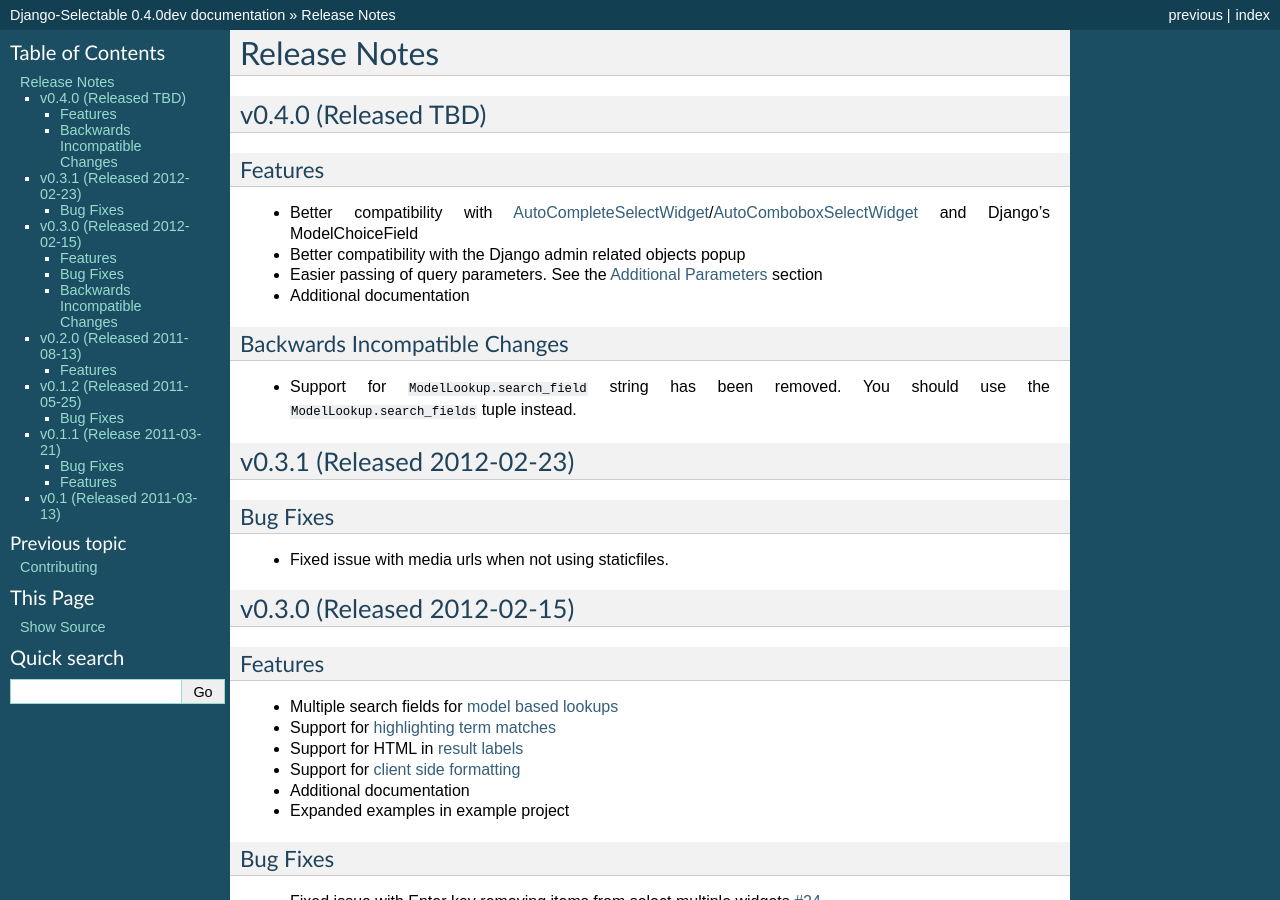
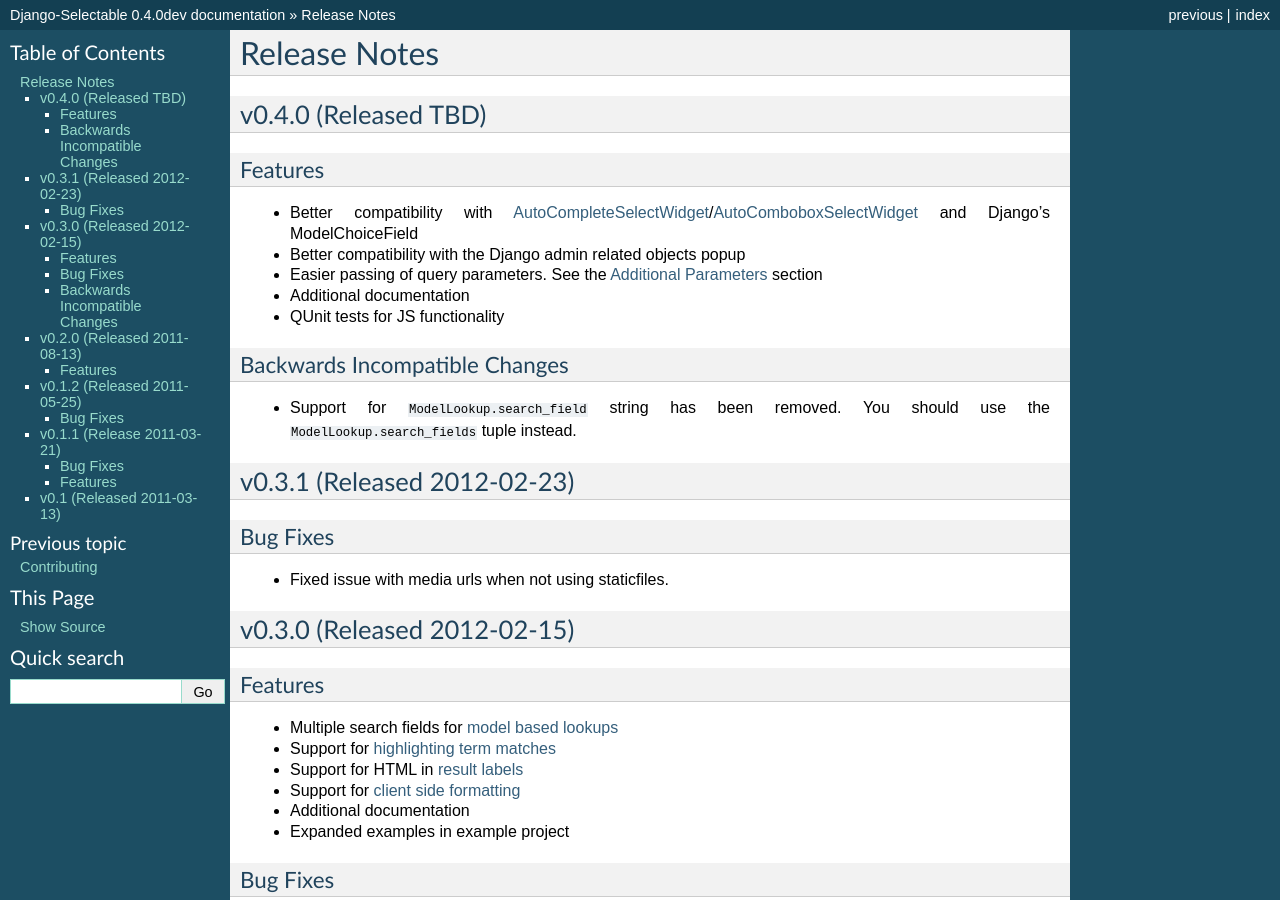
Before and after one commit to mlavin/django-selectable, a Sphinx documentation site: the page built from docs/releases.rst, in a window 1280 px wide and 900 px high. Built offline with Sphinx 7.4.7, drawn with Linux system fonts in a browser that asks for light colours.

Commit message:
Release note about new test suite.

```diff
--- a/docs/releases.rst
+++ b/docs/releases.rst
@@ -11,6 +11,7 @@
 - Better compatibility with the Django admin related objects popup
 - Easier passing of query parameters. See the :ref:`Additional Parameters <additional-parameters>` section
 - Additional documentation
+- QUnit tests for JS functionality
 
 
 Backwards Incompatible Changes
```
